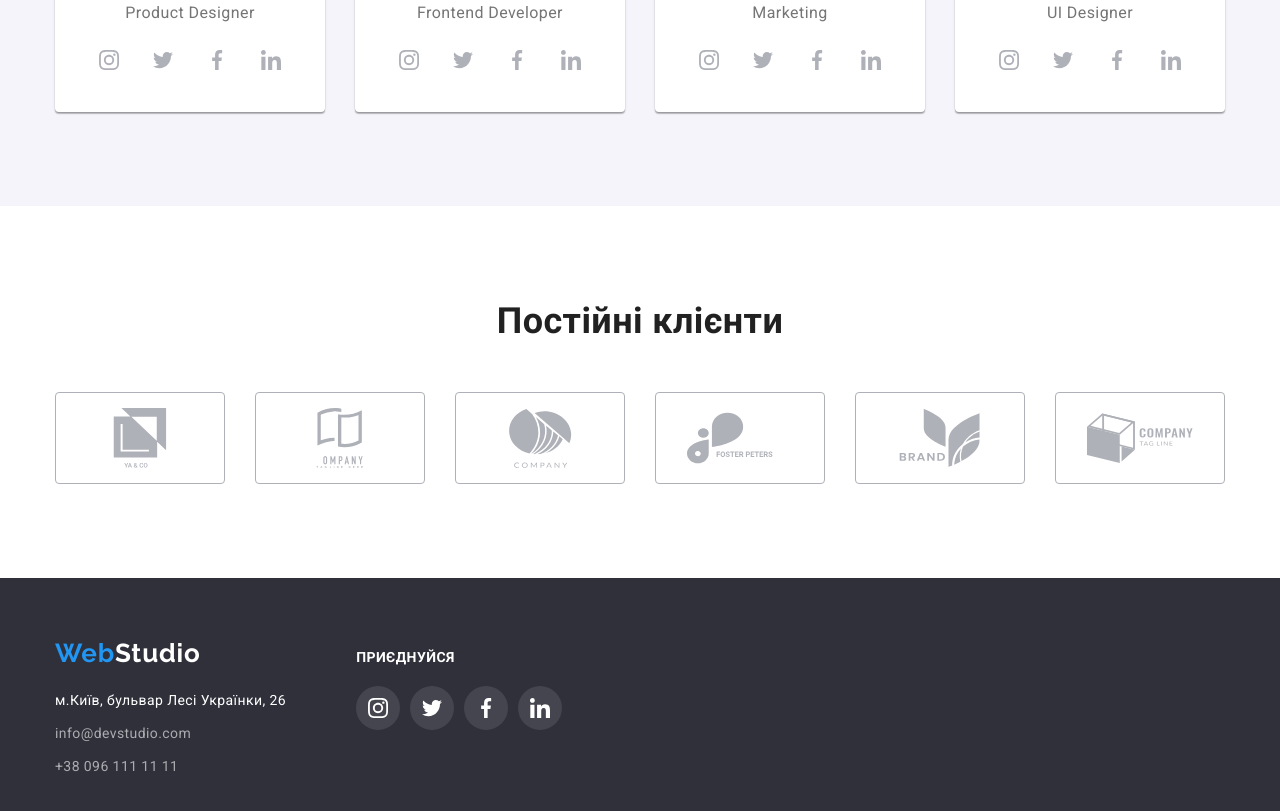
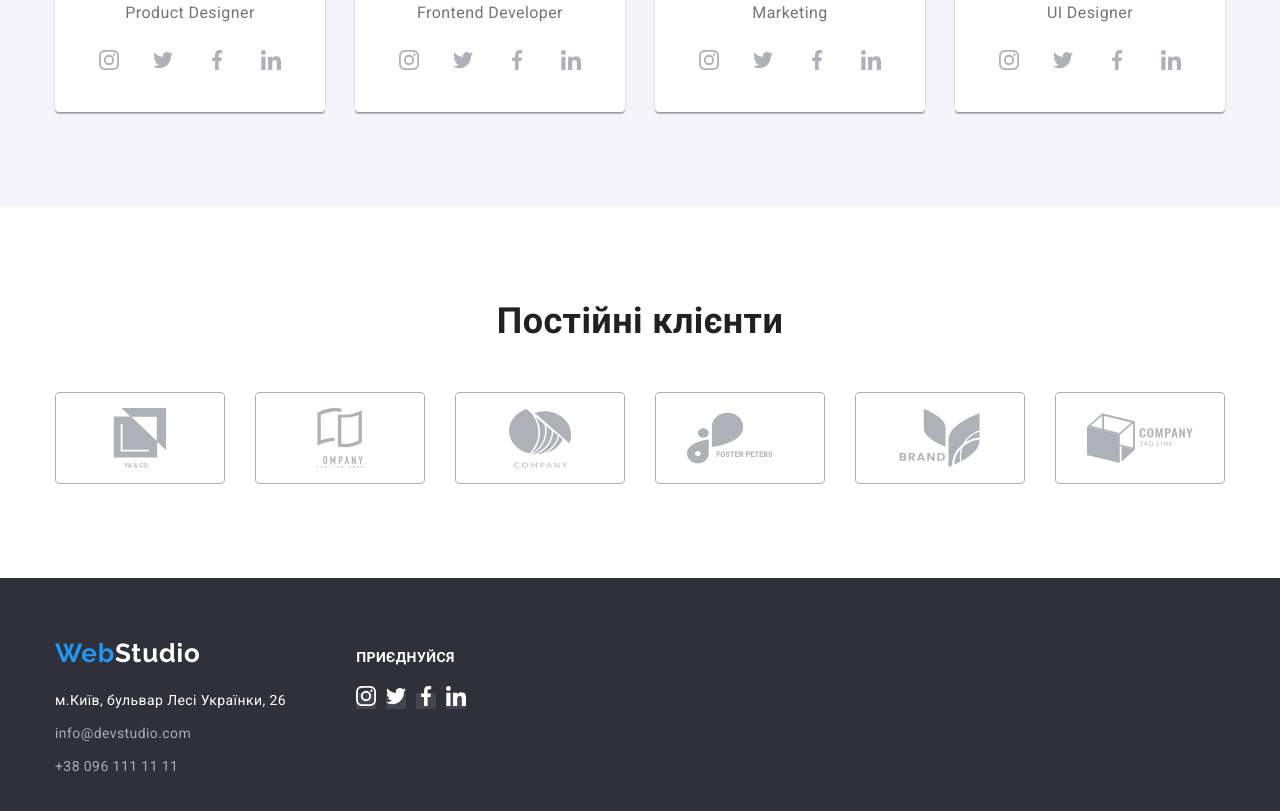
Before and after one commit to DubeiA/goit-markup-hw-05, a plain HTML site: page index.html in a window 1280 px wide. Shown: the part 2106-2917 px from the top of the page. Drawn offline with nearby package versions, Linux system fonts and the light colour scheme.

Commit message:
correct a class in footer

```diff
--- a/index.html
+++ b/index.html
@@ -395,28 +395,28 @@
 					<p class="fotter-header">Приєднуйся</p>
 					<ul class="list icon-footer">
 						<li class="white-icon-footer">
-							<a class="link-icon-team link-decor link-icon-footer" href="">
+							<a class="footer-social-icon link-decor link-icon-footer" href="">
 								<svg class="icon-team-decor instagram">
 									<use href="./images/icons.svg#icon-instagram"></use>
 								</svg>
 							</a>
 						</li>
 						<li class="white-icon-footer">
-							<a class="link-icon-team link-decor link-icon-footer" href="">
+							<a class="footer-social-icon link-decor link-icon-footer" href="">
 								<svg class="icon-team-decor twitter">
 									<use href="./images/icons.svg#icon-twitter"></use>
 								</svg>
 							</a>
 						</li>
 						<li class="white-icon-footer">
-							<a class="link-icon-team link-decor link-icon-footer" href="">
+							<a class="footer-social-icon link-decor link-icon-footer" href="">
 								<svg class="icon-team-decor facebook">
 									<use href="./images/icons.svg#icon-facebook"></use>
 								</svg>
 							</a>
 						</li>
 						<li class="white-icon-footer">
-							<a class="link-icon-team link-decor link-icon-footer" href="">
+							<a class="footer-social-icon link-decor link-icon-footer" href="">
 								<svg class="icon-team-decor linkedin">
 									<use href="./images/icons.svg#icon-linkedin"></use>
 								</svg>
```
